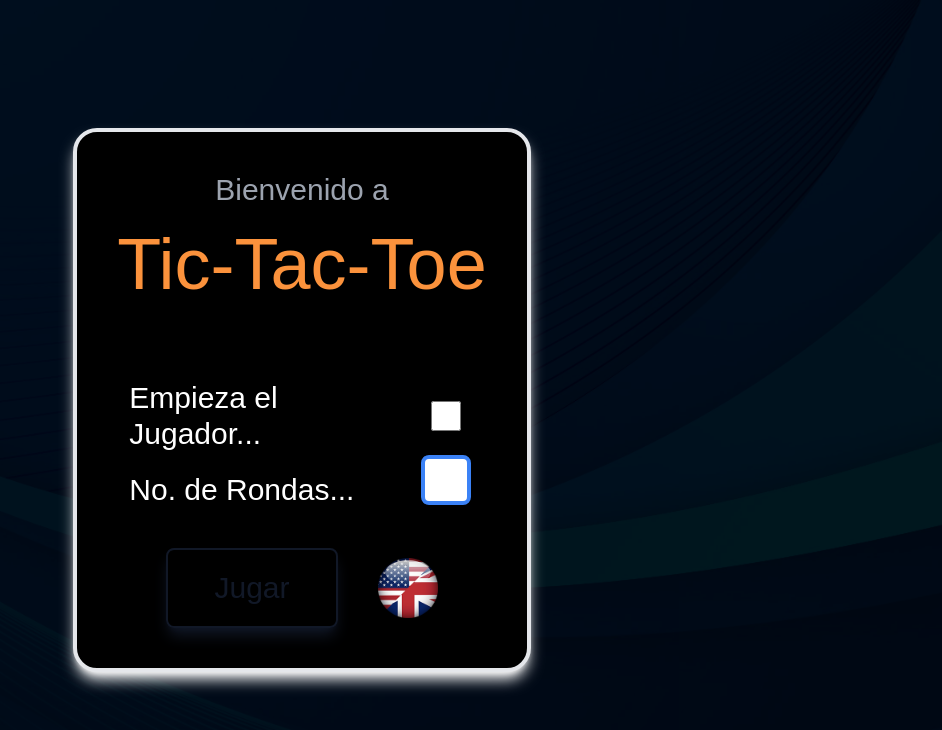
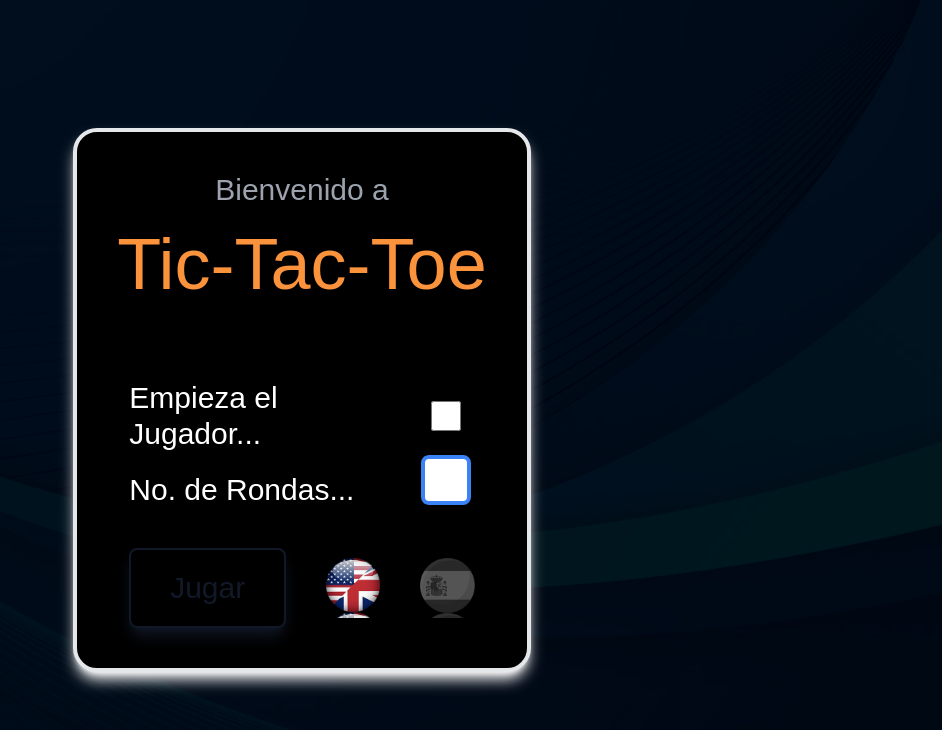
Before and after one commit to JoseCorrientes/tictactoe, a React (Vite) app: page / in a window 1280 px wide. Shown: the top 730 px of the page, without its empty margins (338-1280 px from the left). Built offline with nearby package versions, Linux system fonts and the light colour scheme; a web font is replaced by a local one.

Commit message:
20240322-7

```diff
--- a/src/components/Instructions/Instructions.jsx
+++ b/src/components/Instructions/Instructions.jsx
@@ -1,7 +1,8 @@
 import { useEffect, useState } from "react"
 import Spanish from "../../assets/spanish150150.png";
 import English from "../../assets/english150150.png";
-
+import EnglishInvert from "../../assets/english150150invert.png";
+import SpanishInvert from "../../assets/spanish150150Invert.png";
 
 
 function Instructions({handleSubmit, language, messages, handleChangeLanguage}) {
@@ -118,14 +119,50 @@ function Instructions({handleSubmit, language, messages, handleChangeLanguage})
                                     {messages.playButton[language]}
                                 </button>
                                 }
+
+
+                                {language==0 &&
+                                <button
+                                    onClick={(e)=>handleChangeLanguage(e)}
+                                    value={language}
+                                    className="ml-10 w-[30px] h-[30px] sm:w-[60px] sm:h-[60px] cursor-pointer "
+                                    style={{backgroundImage: `url( ${English}) `, backgroundSize: "contain"  }}
+                                >
+                                </button>
+                                }
+                                {language==0 &&
+                                <button
+                                    //onClick={(e)=>handleChangeLanguage(e)}
+                                    disabled
+                                    value={language}
+                                    className="ml-10 w-[30px] h-[30px] sm:w-[60px] sm:h-[60px] "
+                                    style={{backgroundImage: `url( ${SpanishInvert}) `, backgroundSize: "contain"  }}
+                                >
+
+                                </button>
+
+                                }
+
+                                {language==1 &&
+                                <button
+                                    //onClick={(e)=>handleChangeLanguage(e)}
+                                    disabled
+                                    value={language}
+                                    className="ml-10 w-[30px] h-[30px] sm:w-[60px] sm:h-[60px] "
+                                    style={{backgroundImage: `url( ${EnglishInvert}) `, backgroundSize: "contain"  }}
+                                >
+                                </button>
+                                }
+                                {language==1 &&
                                 <button
                                     onClick={(e)=>handleChangeLanguage(e)}
                                     value={language}
                                     className="ml-10 w-[30px] h-[30px] sm:w-[60px] sm:h-[60px] cursor-pointer"
-                                    style={{backgroundImage: `url( ${(language==1)? Spanish: English}) `, backgroundSize: "contain"  }}
+                                    style={{backgroundImage: `url( ${Spanish}) `, backgroundSize: "contain"  }}
                                 >
+                                </button>
+                                }
 
-                                </button>
                             </div>
 
 
```
Also changed, not shown: src/assets/english150150invert.png (added), src/assets/spanish150150Invert.png (added).
